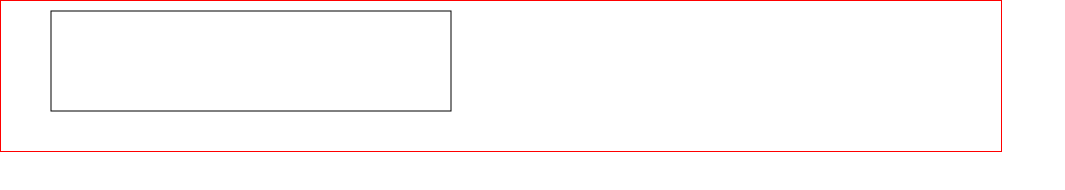
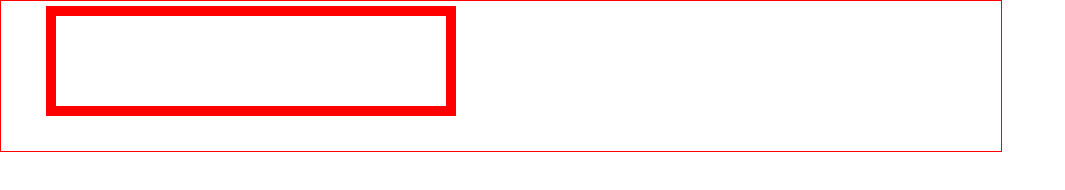
Before and after one commit to zuobaiquan/html5, a plain HTML site: page html5中的Canvas/fillRect和strokeRect.html in a window 1280 px wide. Shown: the whole page, without its empty margins (0-1065 px from the left). Drawn offline with Linux system fonts and the light colour scheme.

Commit message:
添加canvas

```diff
--- a/html5中的Canvas/fillStyle和fillRect和strokeRect.html
+++ b/html5中的Canvas/fillRect和strokeRect.html
@@ -12,7 +12,7 @@
     </style>
   </head>
   <body>
-    <!-- 默认canvas生成300X150大小的画布,首先canvas的宽高写在内联里面,写在样式表会出现大小实际不符合 -->
+    <!-- 默认canvas生成300X150大小的画布,canvas的宽高写在内联里面,写在样式表会出现大小实际不符合 -->
     <canvas id="myCanvas" class="my-canvas" width="1000" style="border:1px solid red;"></canvas>
   </body>
   <script type="text/javascript">
@@ -21,10 +21,11 @@
 
     //fillStyle 属性设置或返回用于填充绘画的颜色、渐变或模式。
     //ctx.fillStyle="#0000ff";
-
     //fillRect() 方法绘制“已填色”的矩形。默认的填充颜色是黑色。
     //ctx.fillRect(50,10,400,100);
 
+    ctx.strokeStyle="red";//设置笔触的颜色、渐变或模式。
+    ctx.lineWidth=10;
     //strokeRect() 方法绘制矩形（不填色）。笔触的默认颜色是黑色。
     ctx.strokeRect(50,10,400,100);
   </script>
```
